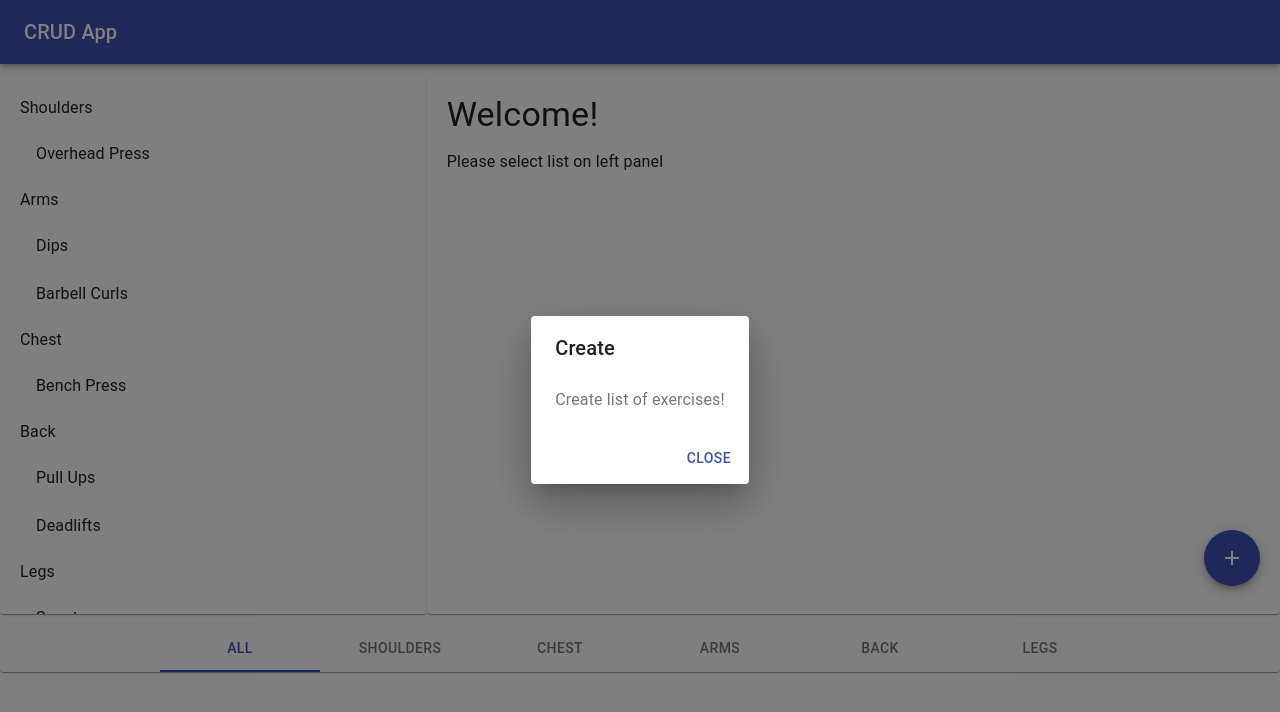
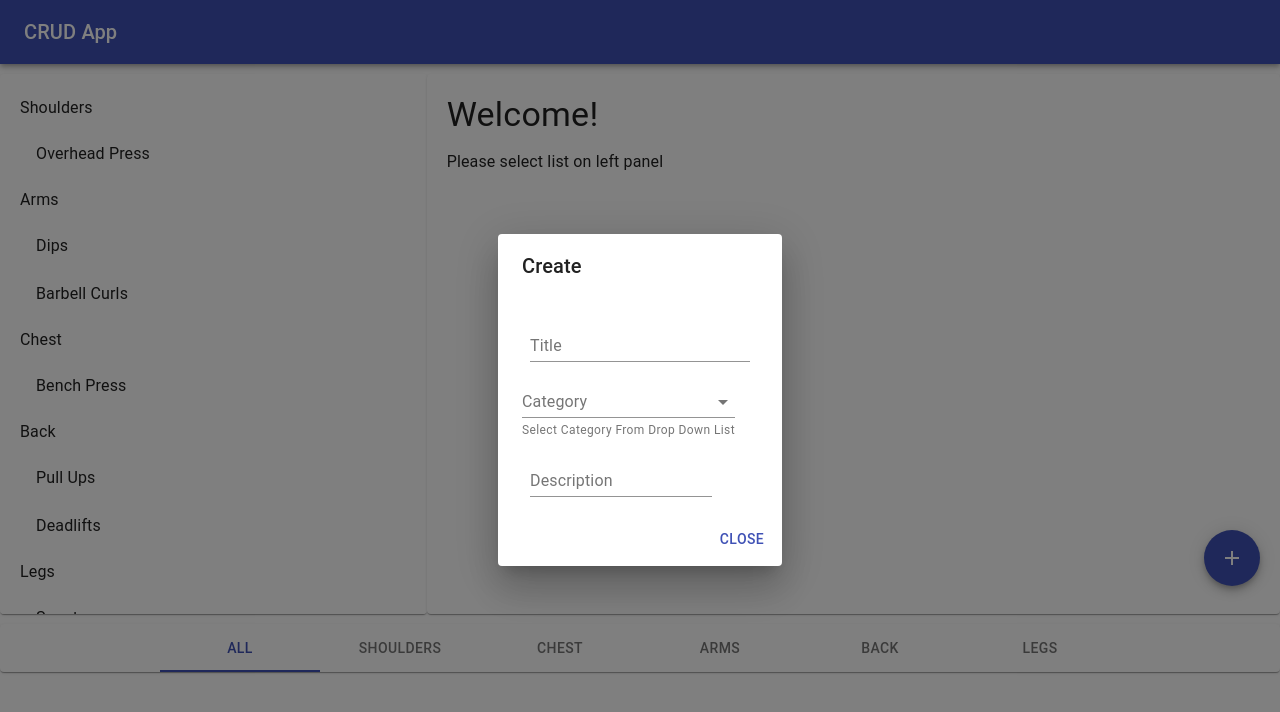
Before and after one commit to anitkumarsingh/CRUD-React-App, a React (Create React App) app: page / in a window 1280 px wide. Both pictures are taken after a click on the button "Add". Shown: the top 712 px of the page. Built offline with nearby package versions, Linux system fonts and the light colour scheme.

Commit message:
form creation

```diff
--- a/src/Components/Exercise/Dialog/CreateFloatBtn.js
+++ b/src/Components/Exercise/Dialog/CreateFloatBtn.js
@@ -1,17 +1,32 @@
 import React, { Component } from 'react';
 import AddIcon from '@material-ui/icons/Add';
+import { createMuiTheme } from '@material-ui/core/styles';
+import { ThemeProvider } from '@material-ui/styles';
+import green from '@material-ui/core/colors/blue';
 import {
         withStyles,
         Fab,
         DialogTitle,
-        DialogContentText,
         DialogContent,
         DialogActions,
         Dialog,
-        Button
+        Button,
+        NativeSelect,
+        TextField,
+        FormControl,
+        InputLabel,
+        FormHelperText,
+        Input
      } from '@material-ui/core';
 
 const styles = theme =>({
+    root: {
+        display: 'flex',
+        flexWrap: 'wrap',
+      },
+      margin: {
+        margin: theme.spacing(1),
+      },
     buttonst:{
         position: 'absolute',
         bottom: '0',
@@ -19,16 +34,31 @@ const styles = theme =>({
         top: '530px'
     }
 })
+
+  const theme = createMuiTheme({
+    palette: {
+      primary: green,
+    },
+  });
 class CreateFloatBtn extends Component{
     state ={
         open:false,
+        age: '',
+        name: 'hai',
     }
     handleToggle = () =>{
         this.setState({open:!this.state.open})
       }
+      handleChange = name => event => {
+        this.setState({
+          ...this.state,
+          [name]: event.target.value,
+        });
+      };
 
     render(){
         const { classes } = this.props;
+        // const classes = useStyles();
         return (
         <div>
             <Fab color="primary" aria-label="Add" onClick={this.handleToggle}
@@ -39,12 +69,41 @@ class CreateFloatBtn extends Component{
                    aria-labelledby="form-dialog-title">
                 <DialogTitle id="form-dialog-title">Create</DialogTitle>
                 <DialogContent>
-                    <DialogContentText>
-                    Create list of exercises!
-                    </DialogContentText>
+                   <form>
+                   <ThemeProvider theme={theme}>
+                        <TextField
+                           className={classes.margin}
+                           label="Title"
+                           id="mui-theme-provider-standard-input"
+                        /><br/>
+                        <FormControl className={classes.formControl}>
+                            <InputLabel htmlFor="age-native-helper">Category</InputLabel>
+                            <NativeSelect
+                                fullWidth
+                                value={this.state.age}
+                                onChange={this.handleChange('age')}
+                                input={<Input name="age" id="age-native-helper" />}
+                            >
+                                <option value="" />
+                                <option value={10}>Ten</option>
+                                <option value={20}>Twenty</option>
+                                <option value={30}>Thirty</option>
+                            </NativeSelect>
+                            <FormHelperText>Select Category From Drop Down List</FormHelperText>
+                        </FormControl><br/>
+                         <TextField
+                            multiline
+                            rowsMax="4"
+                            className={classes.margin}
+                            label="Description"
+                            id="mui-theme-provider-standard-input"
+                        />
+                </ThemeProvider>
+
+                   </form>
                 </DialogContent>
                 <DialogActions>
-                    <Button onClick={this.handleToggle} color="primary">
+                    <Button onClick={this.handleToggle} color="primary" outline="true">
                         Close
                     </Button>
                 </DialogActions>
--- a/src/Components/Exercise/index.js
+++ b/src/Components/Exercise/index.js
@@ -1,7 +1,11 @@
 import React,{ Fragment} from 'react';
 import Grid from '@material-ui/core/Grid';
 import './Scroll.css';
-import { Paper, Typography,List,ListItem,ListItemText } from '@material-ui/core';
+import { Paper,
+         Typography,
+         List,ListItem,
+         ListItemText
+        } from '@material-ui/core';
 
 const styles ={
     Paper:{
```
